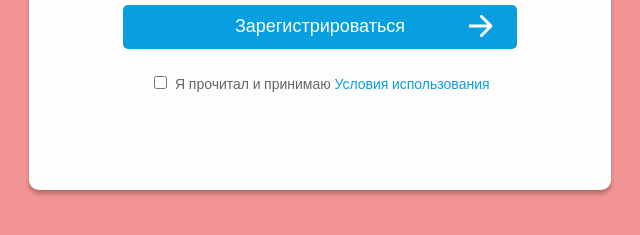
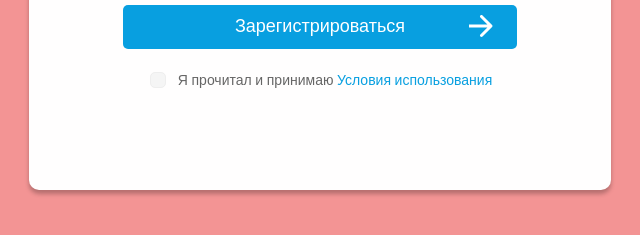
Before and after one commit to srgblkv/html-hw, a plain HTML site: page 2-Form/index.html in a window 1280 px wide. Shown: the part 505-740 px from the top of the page, 320-960 px from the left. Drawn offline with nearby package versions, Linux system fonts and the light colour scheme.

Commit message:
Update style.css

```diff
--- a/2-Form/styles/style.css
+++ b/2-Form/styles/style.css
@@ -75,6 +75,7 @@ input:not([type="checkbox"]) {
     width: 394px;
     height: 44px;
     padding: 9px 11px;
+    caret-color: #089FE0;
 }
 
 input::placeholder {
@@ -140,3 +141,40 @@ button>img {
     position: absolute;
     right: 24px;
 }
+
+.checkbox {
+    position: relative;
+    display: flex;
+    gap: 10px;
+}
+
+input[type='checkbox'] {
+    opacity: 0;
+    cursor: pointer;
+}
+
+input[type='checkbox']:checked+label[for='accept']::before {
+    background-color: #089fe0;
+    line-height: 16px;
+    content: '✖';
+    padding: 0 3px;
+    color: white;
+}
+
+label[for="accept"] {
+    cursor: pointer;
+}
+
+label[for='accept']::before {
+    content: ' ';
+    position: absolute;
+    top: 0;
+    left: 0;
+    display: inline-block;
+    margin: 2px;
+    padding: 7px;
+    border-radius: 5px;
+    border: 1px solid #eeeeee;
+    background-color: #f5f5f5;
+    font-size: 11px;
+}
```
